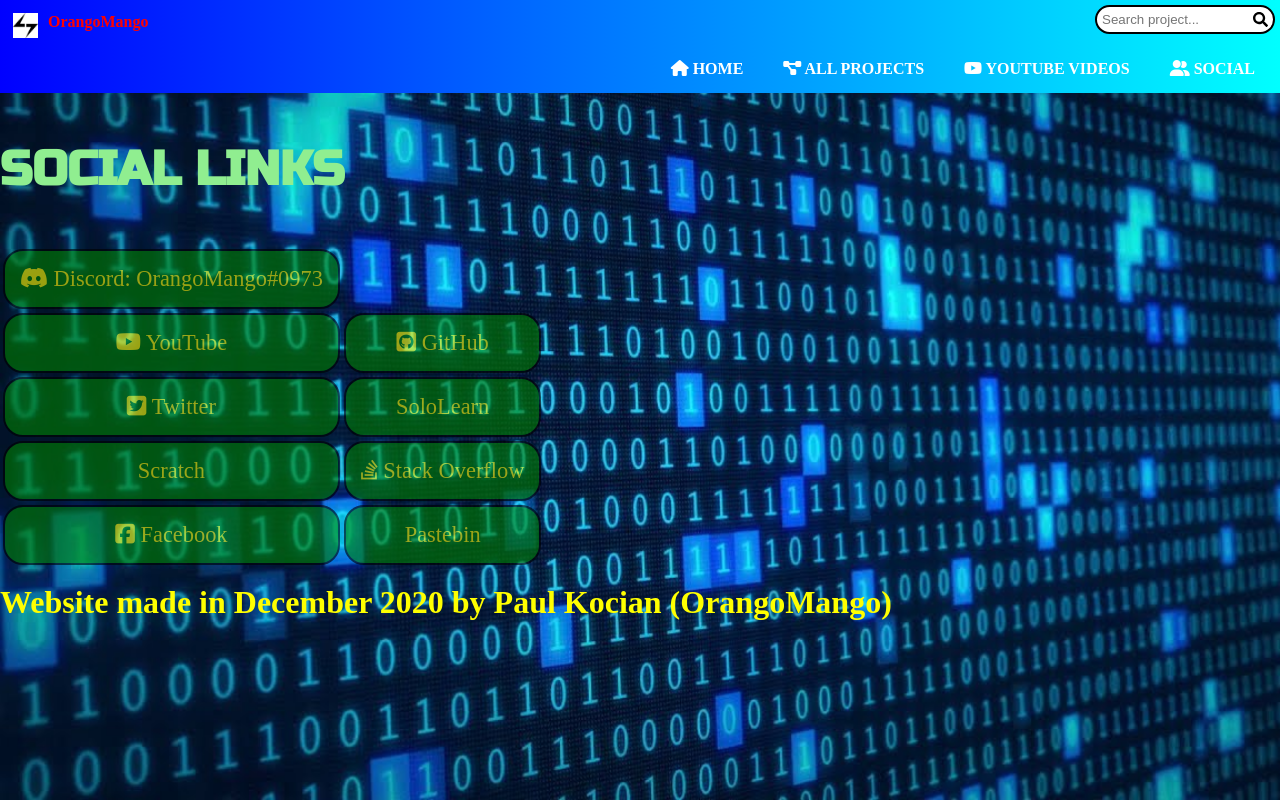
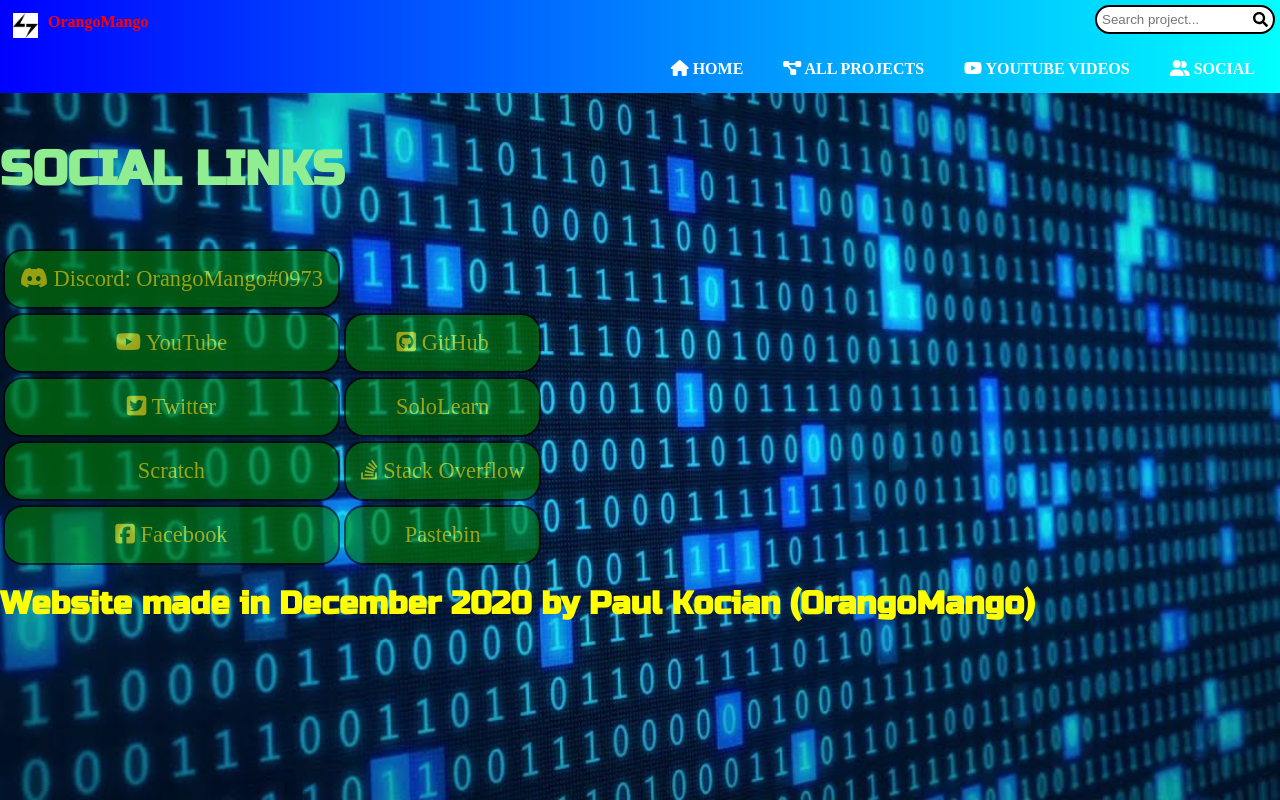
Before and after one commit to OrangoMango/orangomango.github.io, a plain HTML site: page social.html in a window 1280 px wide. Drawn offline with nearby package versions, Linux system fonts and the light colour scheme; a web font is replaced by a local one.

Commit message:
Update social.html

```diff
--- a/social.html
+++ b/social.html
@@ -51,8 +51,8 @@
         </tr>
       </table>
     </div>
-    <p>
-    <font size="6" family="Russo One" color="yellow"><b>Website made in December 2020 by Paul Kocian (OrangoMango)</b></font>
+    <p style='font-family: "Russo One";'>
+    <font size="6" color="yellow"><b>Website made in December 2020 by Paul Kocian (OrangoMango)</b></font>
     </p>
   </body>
 </html>
```
